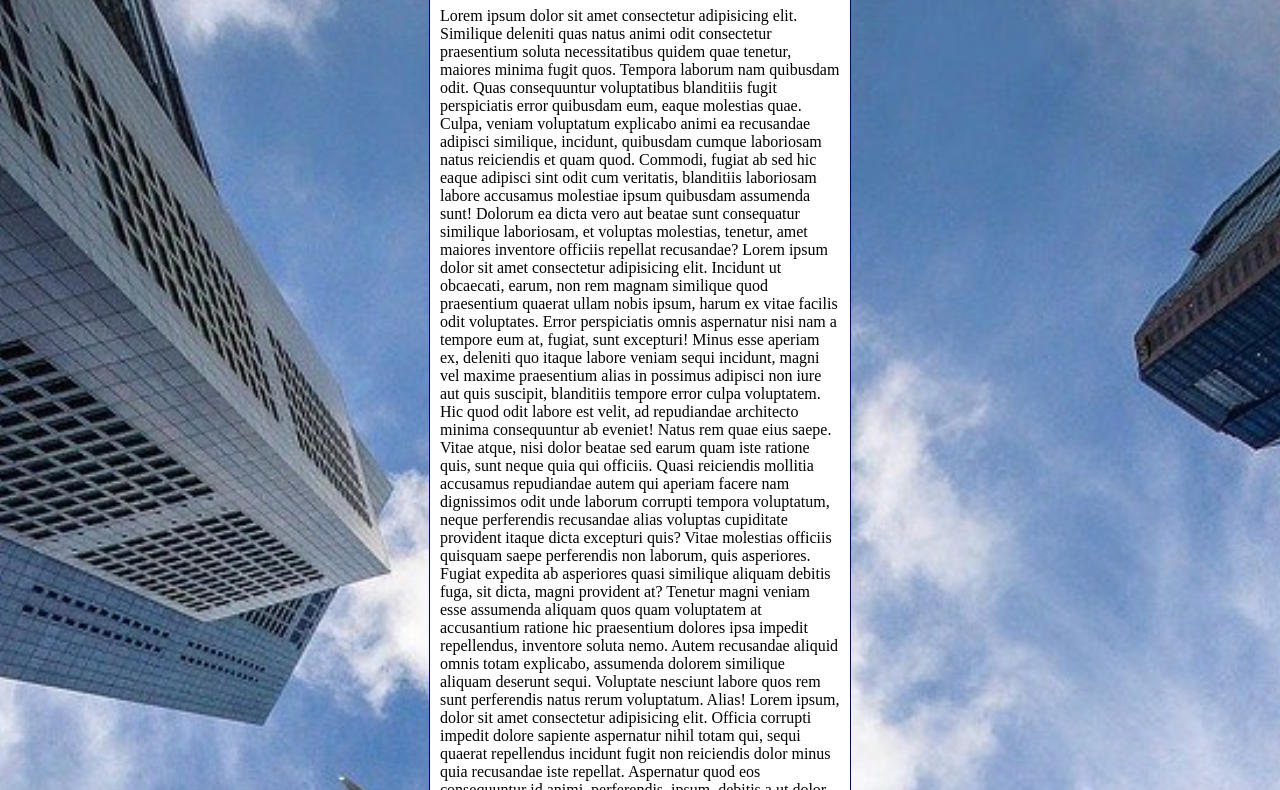
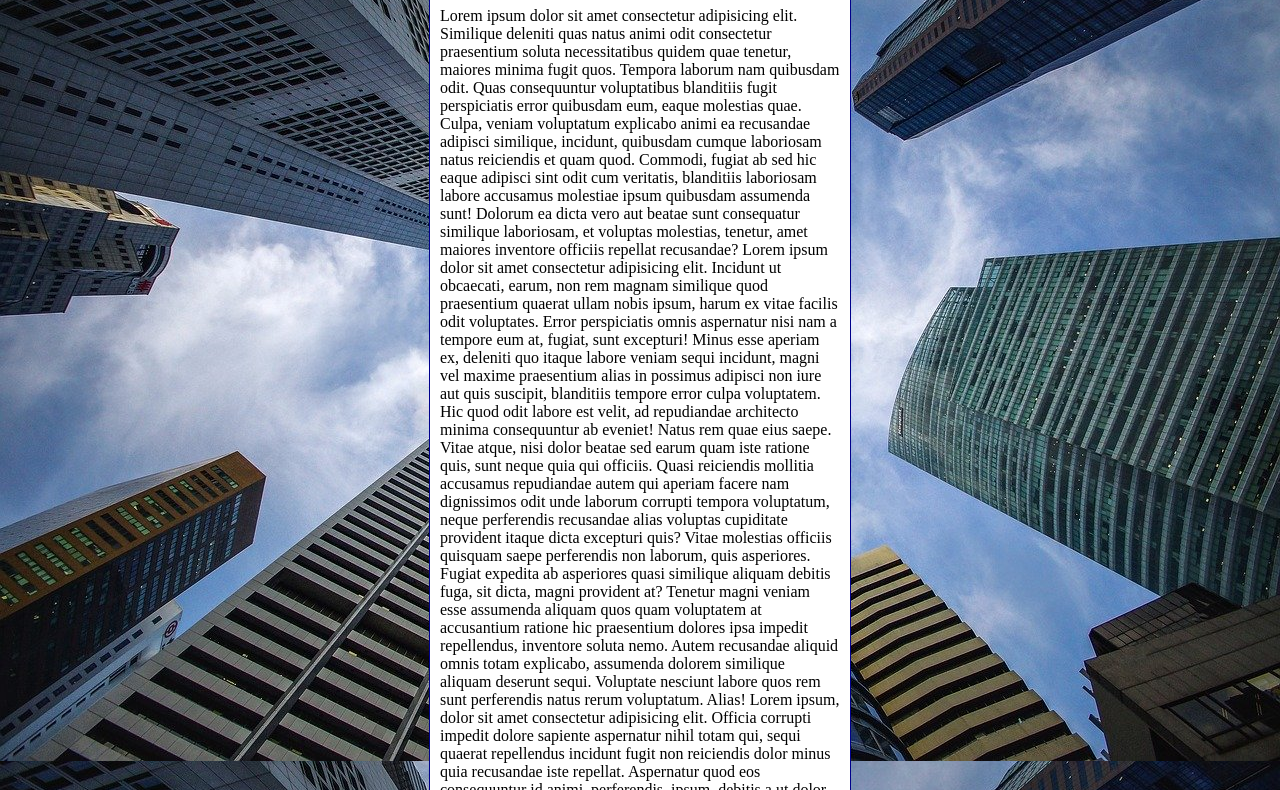
Before and after one commit to LuisPanata/HTML-CSS, a plain HTML site: page Exercicios/exe 022/fundo006.html in a window 1280 px wide. Shown: the part 92-882 px from the top of the page. Drawn offline with Linux system fonts and the light colour scheme.

Commit message:
atualizei o exe022 fundo 006

```diff
--- a/Exercicios/exe 022/fundo006.html
+++ b/Exercicios/exe 022/fundo006.html
@@ -6,15 +6,22 @@
     <title>Teste de fundo</title>
     <style>
         body {
-            background-color: black;
+            /*background-color: black;
             background-image: url(imagens/wallpaper002.jpg);
             background-position: center center;
             background-repeat: no-repeat;
             background-size: cover;
+            background-attachment: fixed;
+            /*Para uma shorthand do body, use a ordem: background-color, background-image, background-position, background-size, background-repeat, background-attachment.
+        */
+
+            background: black url(imagens/wallpaper002.jpg) center center / cover no-repeat fixed;
         }
+
+
         main {
             background-color: white;
-            width: 400px;
+            max-width: 400px;
             padding: 10px;
             margin: auto;
             border: 1px solid darkblue;
```
